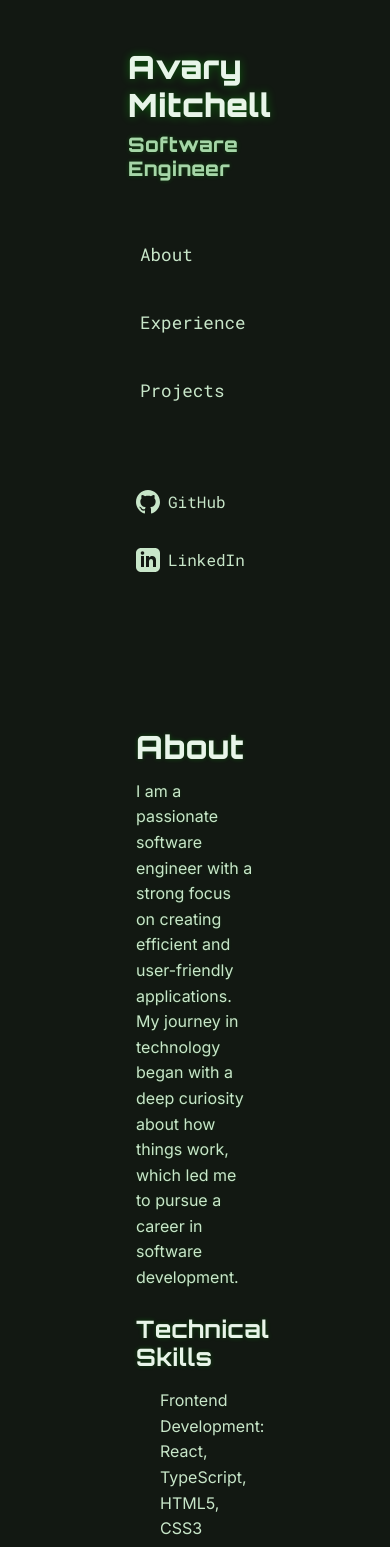
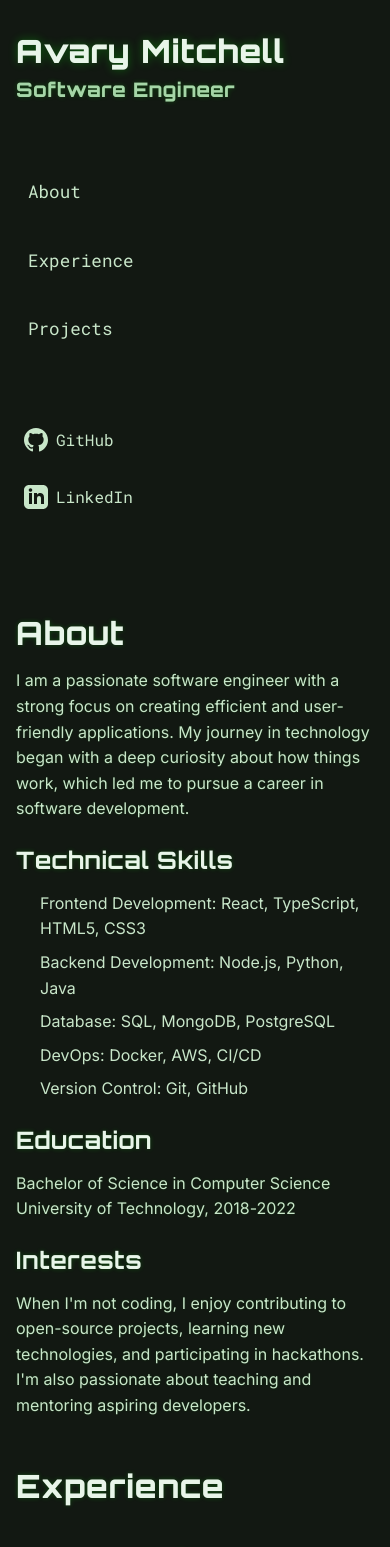
Before and after one commit to Anmitchell/web-portfolio-2025, a React (Vite) app: page / in a window 390 px wide. Shown: the top 1547 px of the page. Built offline with nearby package versions, Linux system fonts and the light colour scheme.

Commit message:
Another stopping point

```diff
--- a/src/App.css
+++ b/src/App.css
@@ -304,17 +304,6 @@ p {
   position: relative;
 }
 
-.app::before {
-  content: '';
-  position: fixed;
-  top: 0;
-  left: 0;
-  right: 0;
-  bottom: 0;
-  background-color: var(--background-light);
-  z-index: -1;
-}
-
 .container {
   width: 100%;
   height: 100vh;
@@ -325,14 +314,16 @@ p {
 }
 
 .main-content {
+  display: flex;
   width: 100%;
-  height: 100%;
-  display: flex;
-  gap: 6rem;
+  max-width: 1200px;
+  margin: 0 auto;
+  height: 100vh;
   overflow-y: auto;
-  scrollbar-width: none;
-  -ms-overflow-style: none;
-  padding: 0rem 6rem;
+  position: relative;
+  background-color: var(--background-light);
+  border-radius: var(--border-radius-lg);
+  box-shadow: var(--shadow-lg);
 }
 
 .main-content::-webkit-scrollbar {
@@ -830,15 +821,21 @@ p {
 /* ===== RESPONSIVE DESIGN ===== */
 @media (max-width: 768px) {
   .container {
+    padding: 0;
+    min-height: 100vh;
+    height: auto;
+    overflow: visible;
     flex-direction: column;
-    height: auto;
-    gap: 2rem;
-    padding: 1rem;
+    gap: 0;
   }
 
   .main-content {
+    max-width: 100%;
+    min-height: 100vh;
+    height: auto;
+    border-radius: 0;
+    overflow: visible;
     flex-direction: column;
-    gap: 2rem;
   }
 
   .left-section {
@@ -846,28 +843,23 @@ p {
     height: auto;
     position: static;
     padding: 2rem 1rem;
-    gap: 2rem;
-  }
-
-  .header-section {
-    margin-bottom: 1rem;
-  }
-
-  .nav-section {
-    margin-bottom: 1rem;
-  }
-
-  .social-section {
-    margin-top: 1rem;
+    gap: 1rem;
+    order: 1;
   }
 
   .right-section {
     width: 100%;
-    padding: 2rem 1rem;
+    padding: 1rem;
+    height: auto;
+    order: 2;
+  }
+
+  .content {
+    padding: 0;
   }
 
   .content section {
-    margin: 4rem 0;
+    margin: 2rem 0;
     position: relative;
   }
 
@@ -875,9 +867,28 @@ p {
     position: sticky;
     top: 0;
     background-color: var(--background-light);
-    padding: 0.75rem 0;
+    padding: 1rem 0;
     margin: 0;
     z-index: 1;
+  }
+
+  .projects-header {
+    position: sticky;
+    top: 0;
+    background-color: var(--background-light);
+    padding: 1rem 0;
+    margin: 0;
+    z-index: 1;
+  }
+
+  .projects-header h2 {
+    position: static;
+    padding: 0;
+  }
+
+  .footer {
+    padding: 2rem 1rem;
+    margin-top: 1rem;
   }
 
   .header h1 {
@@ -922,36 +933,9 @@ p {
     grid-template-columns: 1fr;
   }
 
-  .content {
-    padding: 0.5rem;
-  }
-
-  .projects-header {
-    position: sticky;
-    top: 0;
-    background-color: var(--background-light);
-    padding: 0.75rem 0;
-    margin: 0;
-    z-index: 1;
-  }
-
-  .projects-header h2 {
-    position: static;
-    padding: 0;
-  }
-
   .view-all-btn {
     padding: 0.25rem 0.75rem;
     font-size: 0.8rem;
-  }
-
-  .right-section {
-    padding-top: 0;
-  }
-
-  .footer {
-    padding: 1.5rem 0;
-    margin-top: 1.5rem;
   }
 
   .contact-btn {
```
